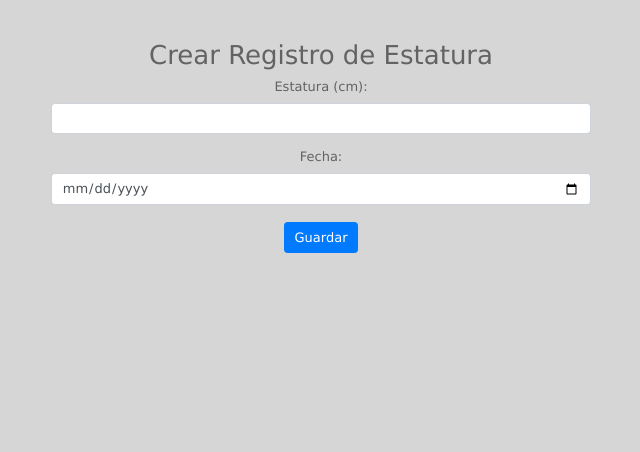
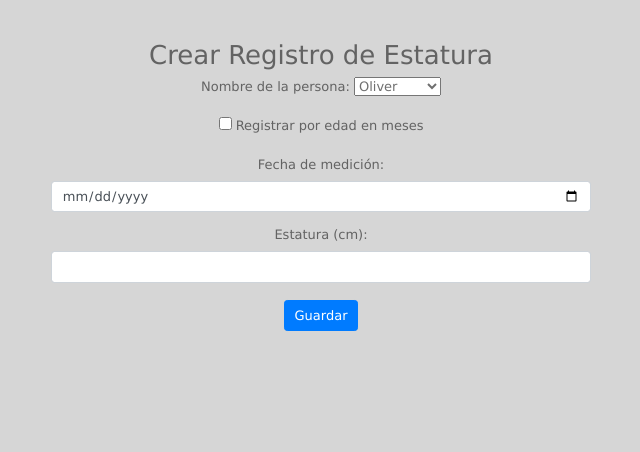
Before and after one commit to Serces19/cs50_final_estatura, a Flask app: page /create_record in a window 1280 px wide. Shown: the part 46-498 px from the top of the page, without its empty margins (319-959 px from the left). Run offline with Flask 3, Linux system fonts and the light colour scheme; some libraries are stand-ins or nearby versions.

Commit message:
Funcionando la parte de registros, a trabajar los charts

```diff
--- a/app.py
+++ b/app.py
@@ -20,8 +20,9 @@ class User(db.Model):
 
 class Record(db.Model):
     id = db.Column(db.Integer, primary_key=True)
+    name = db.Column(db.String(30), nullable=False)
     height = db.Column(db.Float, nullable=False)
-    date = db.Column(db.String(10), nullable=False)
+    month = db.Column(db.Integer, nullable=False)
     user_id = db.Column(db.Integer, db.ForeignKey('user.id'), nullable=False)
 
 ##################################################################################################################
@@ -64,17 +65,19 @@ def dashboard():
     if 'user_id' not in session:
         return redirect(url_for('login'))
     user_id = session['user_id']
-    records = Record.query.filter_by(user_id=user_id).all()
+    records = Record.query.filter_by(user_id=user_id).order_by(Record.month.asc()).all()
     return render_template('dashboard.html', records=records)
 
 
 @app.route('/create_record', methods=['GET', 'POST'])
 def create_record():
     if request.method == 'POST':
+        name = request.form['name']
         height = request.form['height']
-        date = request.form['date']
+        month = request.form['month']
         user_id = session['user_id']
-        new_record = Record(height=height, date=date, user_id=user_id)
+        print(name, height, month, user_id)
+        new_record = Record(height=height, month=month, name=name, user_id=user_id)
         db.session.add(new_record)
         db.session.commit()
         return redirect(url_for('dashboard'))
@@ -86,8 +89,13 @@ def charts():
     if 'user_id' not in session:
         return redirect(url_for('login'))
     user_id = session['user_id']
-    records = Record.query.filter_by(user_id=user_id).all()
-    return render_template('charts.html', records=records)
+    records = Record.query.filter_by(user_id=user_id).order_by(Record.month.asc()).all()
+
+    # Datos esperados
+    meses_esperado = [0, 6, 12, 24, 36, 48, 60, 72, 84, 96, 108, 120, 132, 144, 156, 168, 180, 192, 204, 216, 228, 240]
+    estatura_esperado = [50, 64.5, 72.7, 82, 90.3, 96.9, 103.8, 108.8, 114.9, 120.5, 125.8, 130.5, 134.5, 140, 146, 153.5, 159.5, 163.5, 166, 167, 167.5, 167.9]
+
+    return render_template('charts.html', records=records, meses_esperado=meses_esperado, estatura_esperado=estatura_esperado)
 
 
 @app.route('/logout')
--- a/create_db.py
+++ b/create_db.py
@@ -1,4 +1,4 @@
-from __init__ import app, db
+from app import app, db
 
 with app.app_context():
     db.create_all()
--- a/templates/create_record.html
+++ b/templates/create_record.html
@@ -6,15 +6,52 @@
         <h2>Crear Registro de Estatura</h2>
         <form method="POST" action="{{ url_for('create_record') }}">
             <div class="form-group">
+                <label for="name">Nombre de la persona:</label>
+                <select name="name" id="name">
+                    <option value="persona1">Oliver</option>
+                    <option value="persona2">Persona 1</option>
+                    <option value="persona3">Persona 2</option>
+                </select>
+            </div>
+
+            <div class="form-group checkbox-group">
+                <input type="checkbox" id="registrar_por_meses" onclick="toggleFechaMedicion()">
+                <label for="registrar_por_meses">Registrar por edad en meses</label>
+            </div>
+
+            <div class="form-group" id="fecha_medicion_group">
+                <label for="fecha_medicion"> Fecha de medición: </label>
+                <input type="date" class="form-control" id="fecha_medicion" name="fecha_medicion">
+            </div>
+
+            <div class="form-group" id="edad_meses_group" style="display: none;">
+                <label for="edad_meses">Edad en meses:</label>
+                <input type="number" id="month" class="form-control" min="0" name="month" step="1">
+            </div>
+
+            <div class="form-group">
                 <label for="height">Estatura (cm):</label>
-                <input type="number" step="0.01" class="form-control" id="height" name="height" required>
+                <input type="number" id="height" step="0.1" min="0" class="form-control" name="height" required>
             </div>
-            <div class="form-group">
-                <label for="date">Fecha:</label>
-                <input type="date" class="form-control" id="date" name="date" required>
-            </div>
+
             <button type="submit" class="btn btn-primary">Guardar</button>
         </form>
+
+        <script>
+            function toggleFechaMedicion() {
+                const registrarPorMeses = document.getElementById('registrar_por_meses').checked;
+                const fechaMedicionGroup = document.getElementById('fecha_medicion_group');
+                const edadMesesGroup = document.getElementById('edad_meses_group');
+
+                if (registrarPorMeses) {
+                    fechaMedicionGroup.style.display = 'none';
+                    edadMesesGroup.style.display = 'block';
+                } else {
+                    fechaMedicionGroup.style.display = 'block';
+                    edadMesesGroup.style.display = 'none';
+                }
+            }
+        </script>
     </div>
 </div>
 {% endblock %}
--- a/templates/dashboard.html
+++ b/templates/dashboard.html
@@ -5,7 +5,7 @@
     <h2>Dashboard</h2>
     <div class="row mb-4">
         <div class="col">
-            <a href="{{ url_for('create_record') }}" class="btn btn-primary">Agregar Nuevo Registro</a>
+            <a href="{{ url_for('create_record') }}" class="btn btn-primary">Agregar Registro</a>
         </div>
     </div>
     {% if records %}
@@ -21,7 +21,7 @@
                 <tbody>
                     {% for record in records %}
                     <tr>
-                        <td>{{ record.date }}</td>
+                        <td>{{ record.month }}</td>
                         <td>{{ record.height }}</td>
                     </tr>
                     {% endfor %}
```
Also changed, not shown: helpers.py (added, +33 -0 lines), models.py (deleted, +0 -13 lines), templates/charts.html (+21 -4 lines), templates/home.html (+0 -32 lines), instance/site.db, 1 other file.
